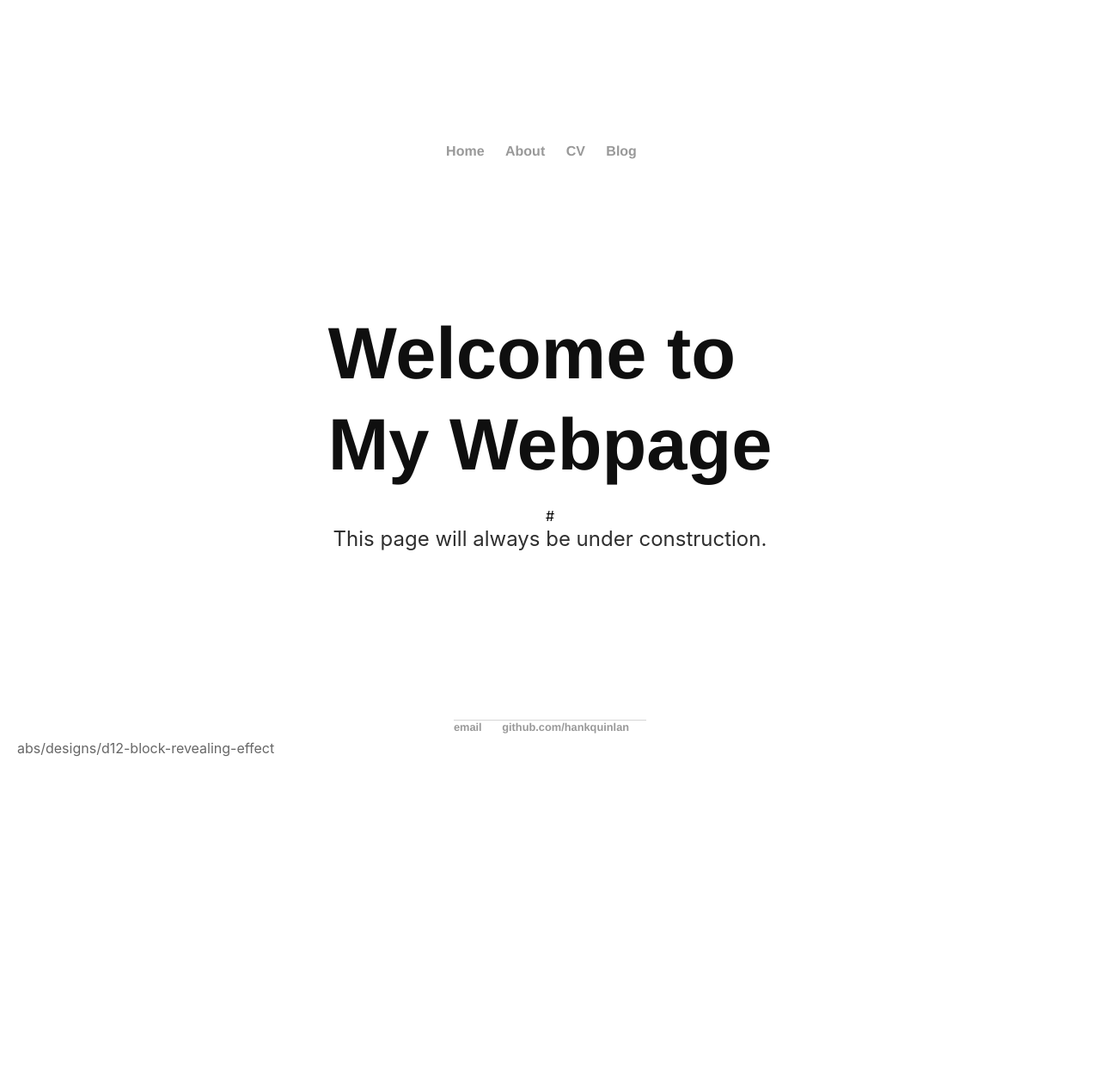
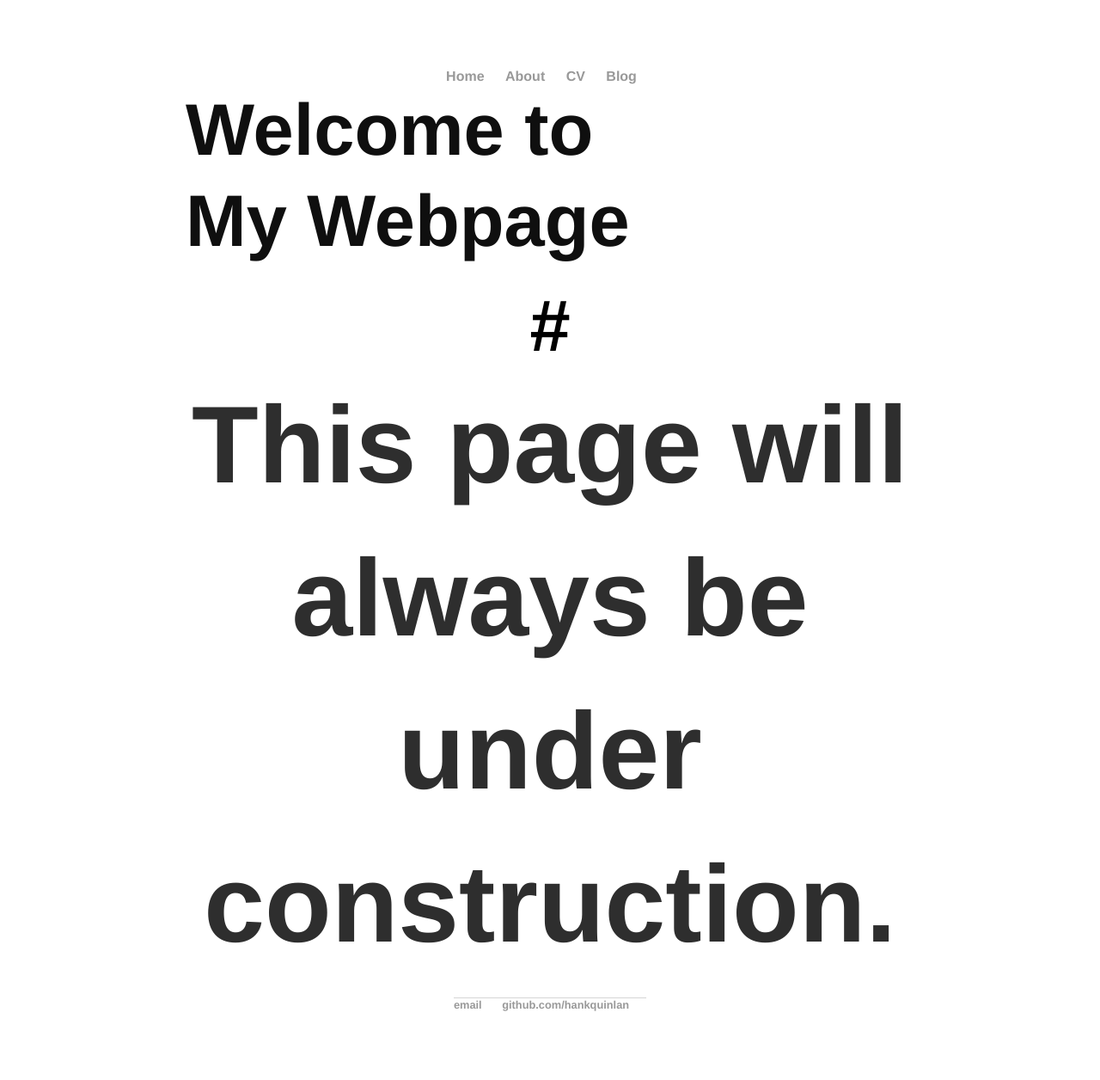
Before and after one commit to an15ms157/abhishek.github.io, a Jekyll site: the page built from index.html, in a window 1280 px wide. Shown: the whole page at 86% size. Built offline with Jekyll 4.4.1, drawn with Linux system fonts in a browser that asks for light colours; before the commit the page ends 1020 px from its top, so only the background shows below that.

Commit message:
Update index.html

```diff
--- a/index.html
+++ b/index.html
@@ -6,11 +6,9 @@ title: About
 <link type="text/css" rel="stylesheet" href="css/animation.css"/>
   <div class="block-reveal" style="--bc: #4040bf; --d: .1s">      Welcome to </div>
   <div class="block-reveal" style="--bc: #bf4060; --d: .5s">      My Webpage</div>
-</h1>
+
 <!-- THIS IS HOW YOU CAN COMMENT OUT IN HTML-->
 <div class="info">
   #<p> This page will always be under construction. </p>
 </div>
-
-
-<a href="https://abubakersaeed.netlify.app/designs/d12-block-revealing-effect" class="abs-site-link" rel="nofollow noreferrer" target="_blank">abs/designs/d12-block-revealing-effect</a>
+</h1>
```
